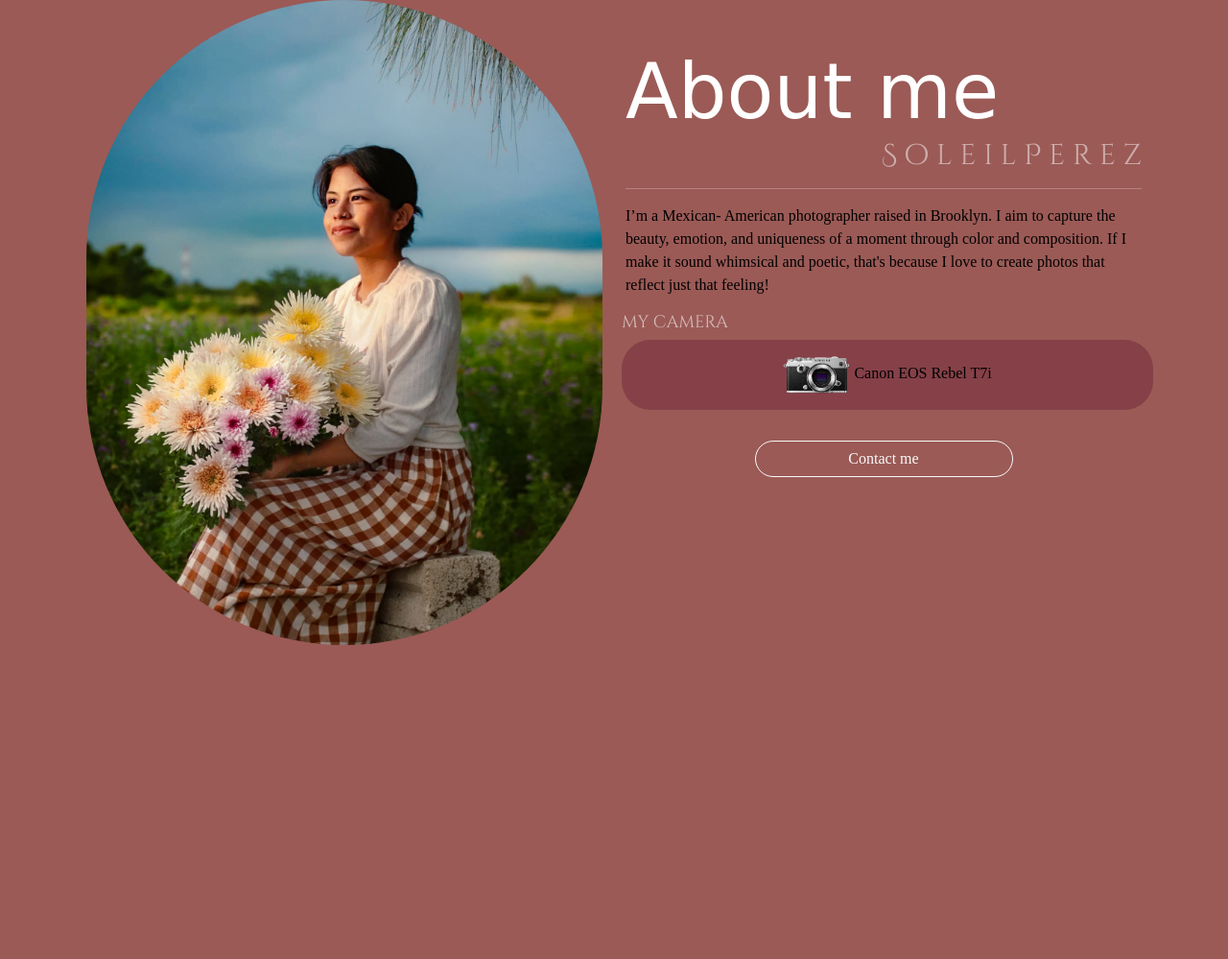
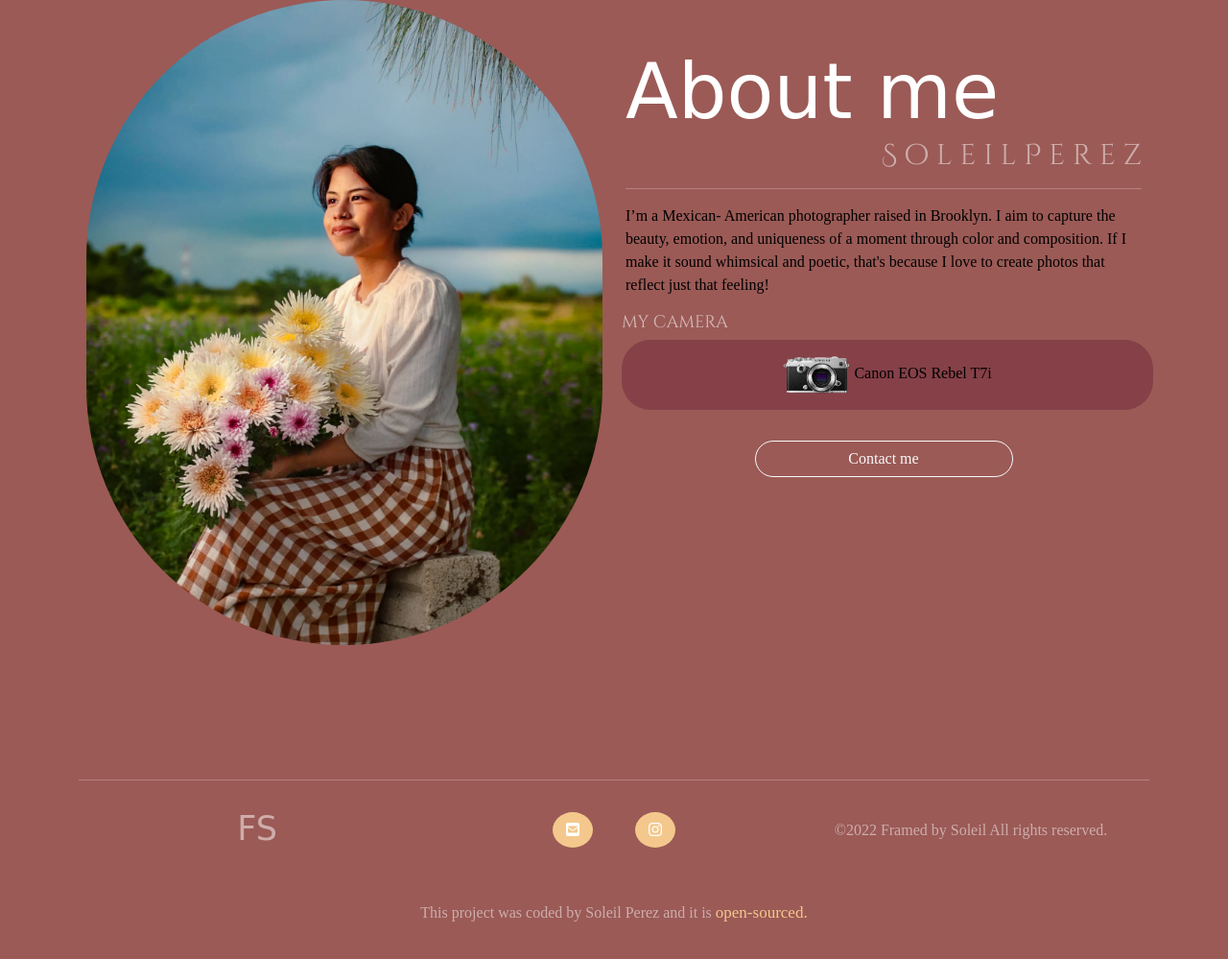
Before and after one commit to soleilvperez/Photography-Portfolio, a plain HTML site: page about.html in a window 1280 px wide. Shown: the part 203-1202 px from the top of the page at 96% size. Before the commit the page ends 955 px from the top, so only its background shows below. Drawn offline with nearby package versions, Linux system fonts and the light colour scheme; a web font is replaced by a local one.

Commit message:
Update SEO for pages and put footer in all pages

```diff
--- a/about.html
+++ b/about.html
@@ -4,7 +4,11 @@
     <meta charset="UTF-8" />
     <meta http-equiv="X-UA-Compatible" content="IE=edge" />
     <meta name="viewport" content="width=device-width, initial-scale=1.0" />
-    <title>About Page</title>
+    <meta
+      name="description"
+      content="I'm a photographer based in Brooklyn, down to travel outside of New York City to create magical photos!"
+    />
+    <title>About⎪Framed by Soleil Photography</title>
 
     <link
       href="https://cdn.jsdelivr.net/npm/bootstrap@5.1.3/dist/css/bootstrap.min.css"
@@ -70,7 +74,7 @@
                 <img
                   src="images/image 34.png"
                   class="img-fluid camera-icon"
-                  alt=""
+                  alt="Icon of camera"
                 />
                 Canon EOS Rebel T7i
               </p>
@@ -86,5 +90,50 @@
         </div>
       </div>
     </div>
+
+    <div class="container">
+      <footer>
+        <hr class="text-white" />
+        <div class="mt-4 container text-center">
+          <div class="row">
+            <div class="col-lg-4">
+              <span class="logo" title="Framed by Soleil logo">FS</span>
+            </div>
+            <div class="col-lg-4">
+              <div class="mt-3 mb-2 footer-links">
+                <a
+                  href="mail:framedbysoleil@gmail.com"
+                  target="_blank"
+                  title="Email Soleil"
+                  class="text-white text-decoration-none footer-link"
+                  ><i class="fa-solid fa-square-envelope"></i
+                ></a>
+                <a
+                  href="http://www.instagram.com/framedbysoleil"
+                  target="_blank"
+                  title="Instagram Profile"
+                  class="text-white text-decoration-none footer-link"
+                  ><i class="fab fa-instagram"></i
+                ></a>
+              </div>
+            </div>
+            <div class="col-lg-4">
+              <div class="mt-3 text-white-50">
+                ©2022 Framed by Soleil All rights reserved.
+              </div>
+            </div>
+          </div>
+        </div>
+        <p class="text-center text-white-50 mt-5">
+          This project was coded by Soleil Perez and it is
+          <a
+            href="https://github.com/soleilvperez/Photography-Portfolio"
+            class="text-decoration-none content-link"
+            target="_blank"
+            >open-sourced.</a
+          >
+        </p>
+      </footer>
+    </div>
   </body>
 </html>
```
Also changed, not shown: contact.html (+50 -1 lines), index.html (+3 -1 lines).
